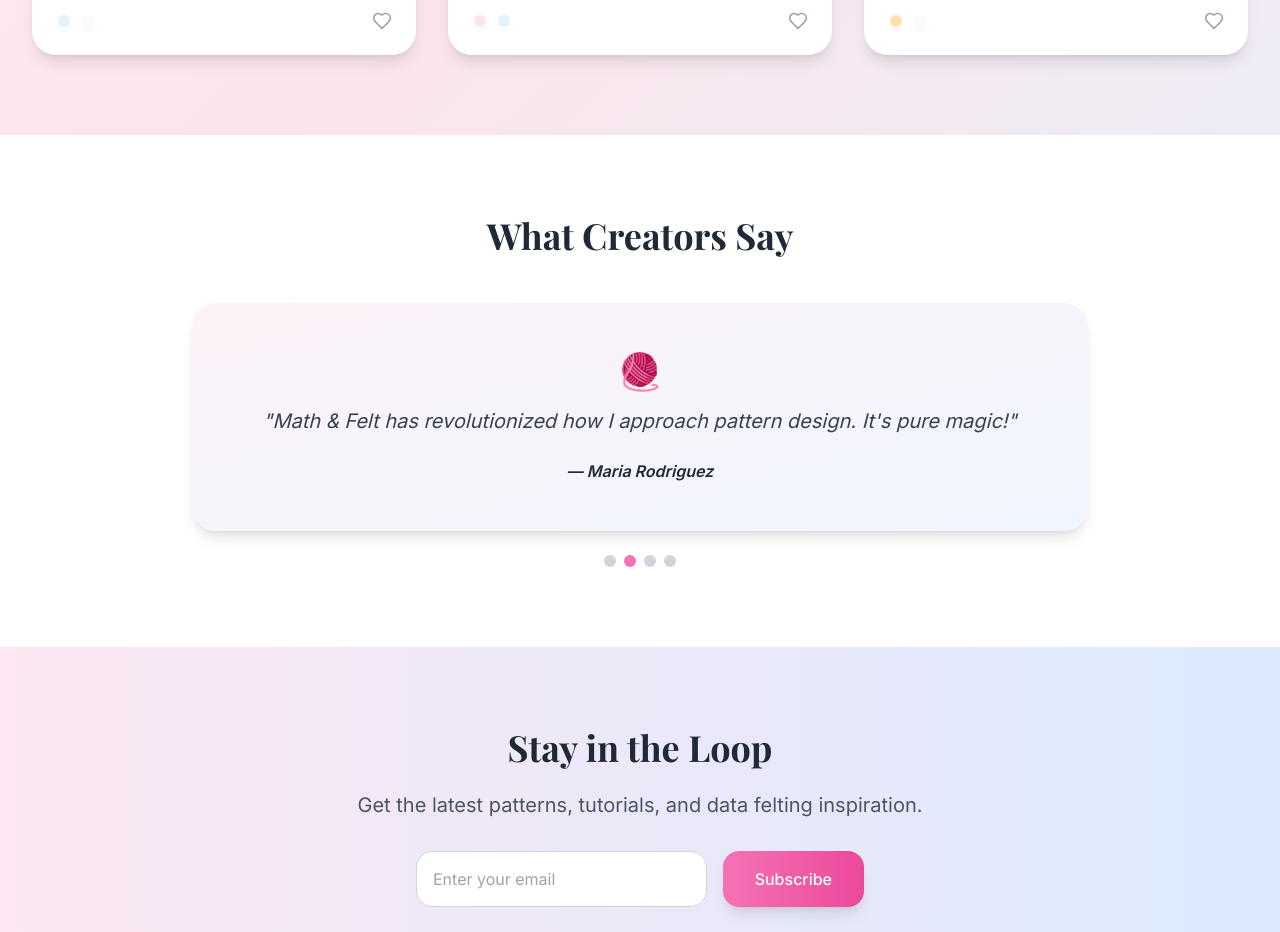
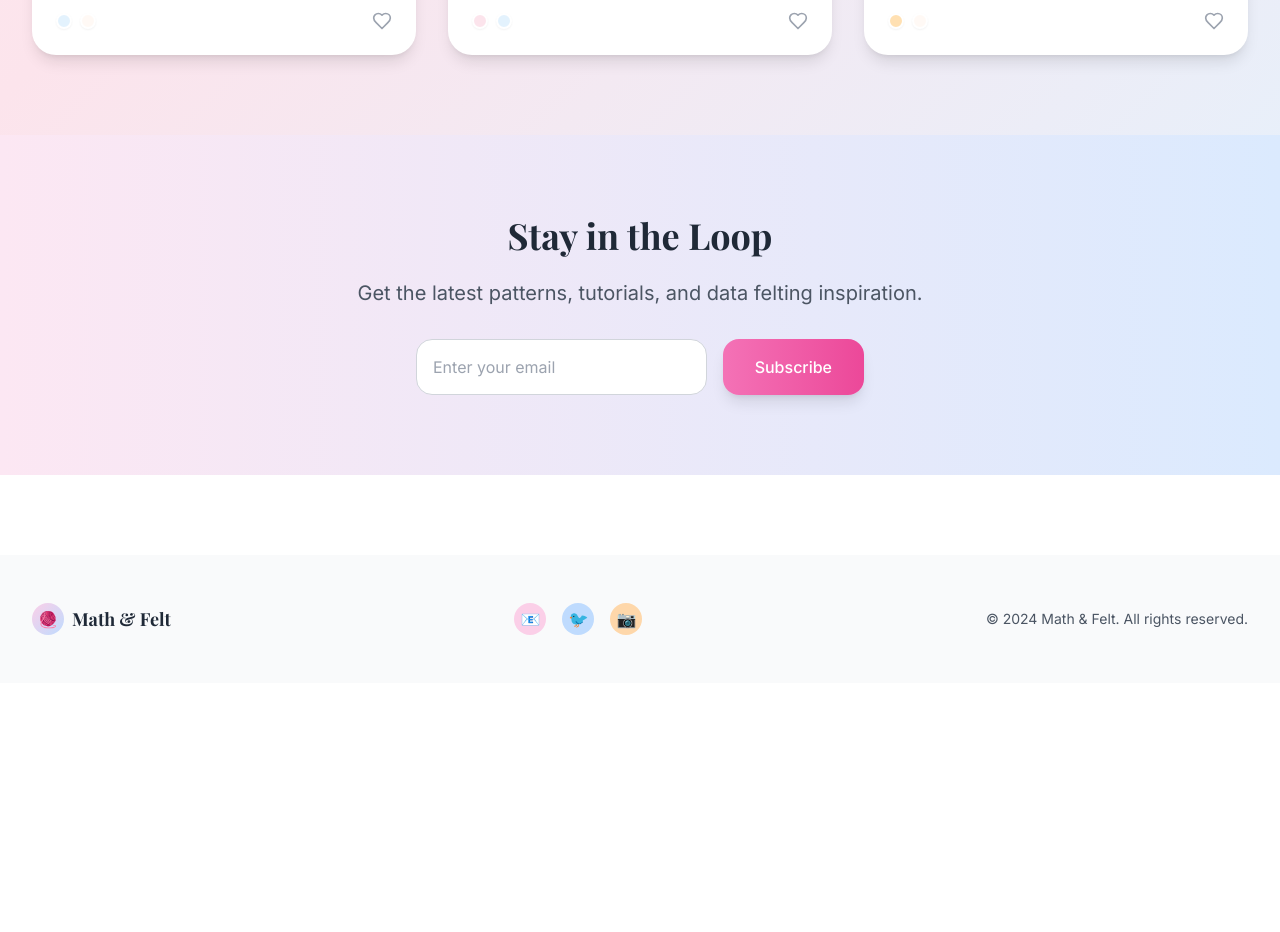
Before and after one commit to ameliabcd/codeandfelt, a Next.js app: page / in a window 1280 px wide. Shown: the part 1620-2552 px from the top of the page. After the commit the page ends 2303 px from the top, so only its background shows below. Built offline with nearby package versions, Linux system fonts and the light colour scheme.

Commit message:
Remove testimonial carousel from home page

```diff
--- a/pages/index.js
+++ b/pages/index.js
@@ -1,7 +1,6 @@
 import Head from 'next/head'
 import HeroSection from '../components/Home/HeroSection'
 import PatternGrid from '../components/Home/PatternGrid'
-import TestimonialCarousel from '../components/Home/TestimonialCarousel'
 import NewsletterSignup from '../components/Home/NewsletterSignup'
 
 export default function Home() {
@@ -17,7 +16,6 @@ export default function Home() {
       <div className="gradient-bg">
         <HeroSection />
         <PatternGrid />
-        <TestimonialCarousel />
         <NewsletterSignup />
       </div>
     </>
```
